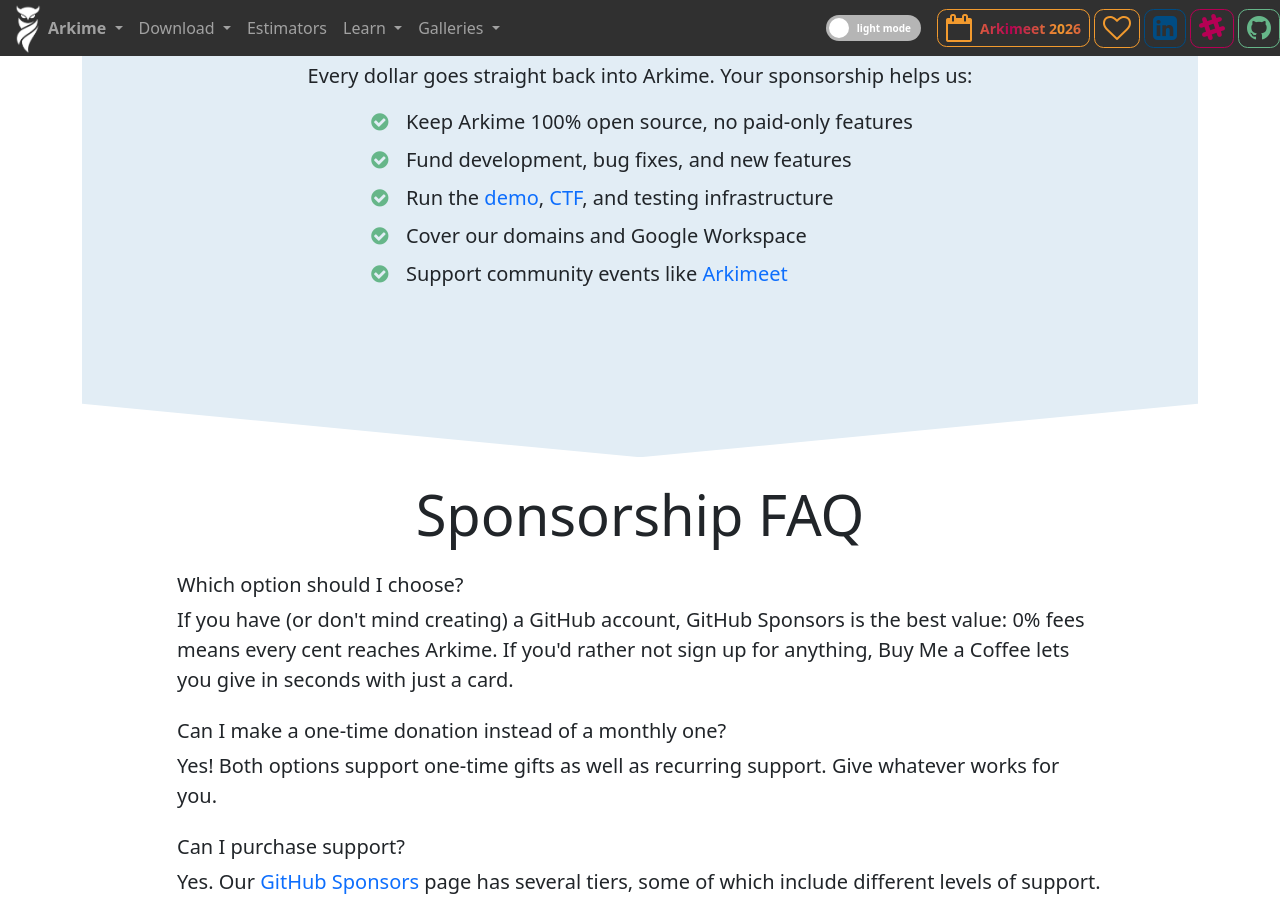
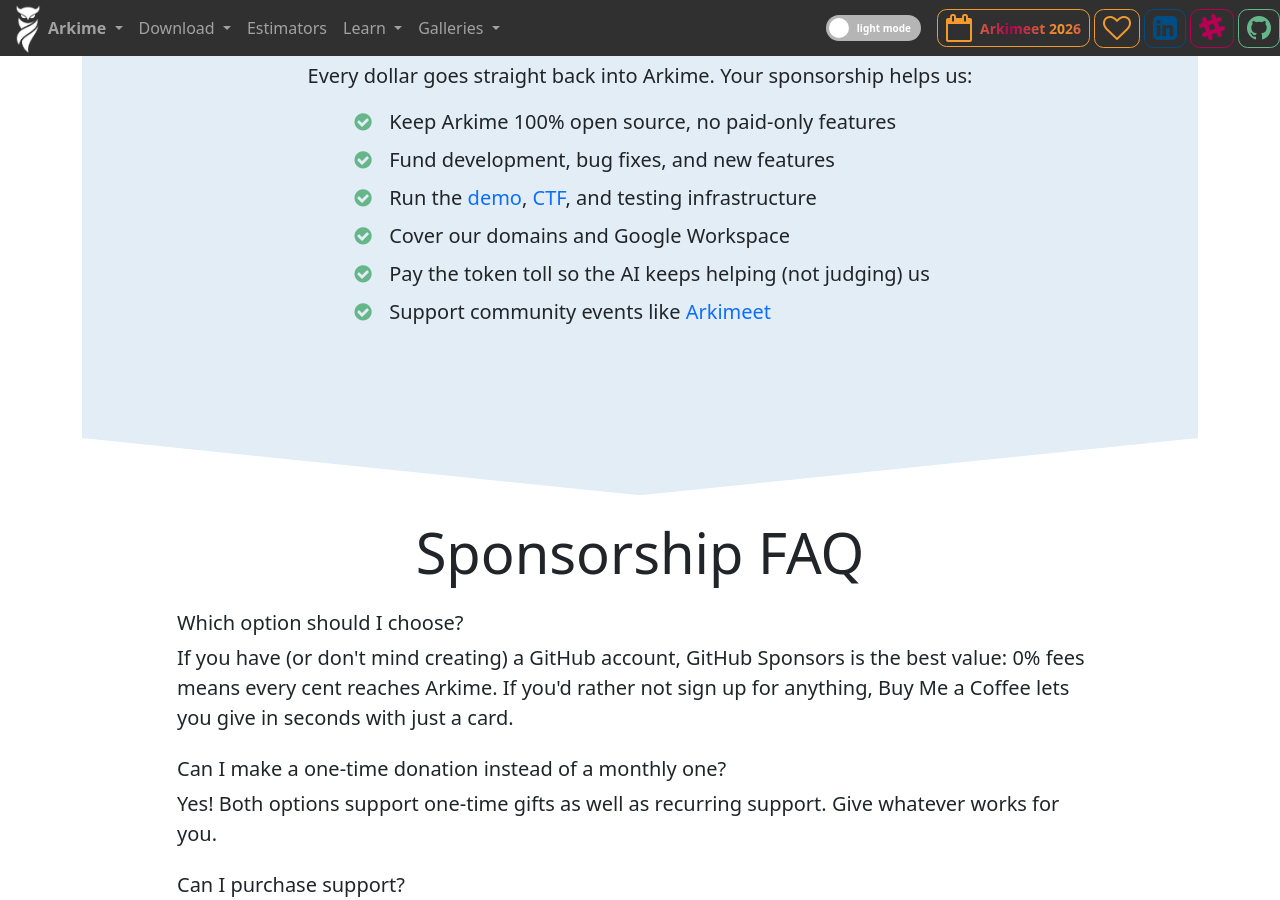
Before and after one commit to arkime/arkimeweb, a Jekyll site: the page built from sponsor.html, in a window 1280 px wide and 900 px high, scrolled down 1230 px. Built offline with Jekyll 4.4.1, drawn with Linux system fonts in a browser that asks for light colours.

Commit message:
AI sponsorship

```diff
--- a/sponsor.html
+++ b/sponsor.html
@@ -175,6 +175,10 @@
               </li>
               <li class="mb-2">
                 <span class="fa fa-check-circle primary-theme-text fa-fw me-2"></span>
+                Pay the token toll so the AI keeps helping (not judging) us
+              </li>
+              <li class="mb-2">
+                <span class="fa fa-check-circle primary-theme-text fa-fw me-2"></span>
                 Support community events like <a href="/arkimeet" class="no-decoration">Arkimeet</a>
               </li>
             </ul>
```
